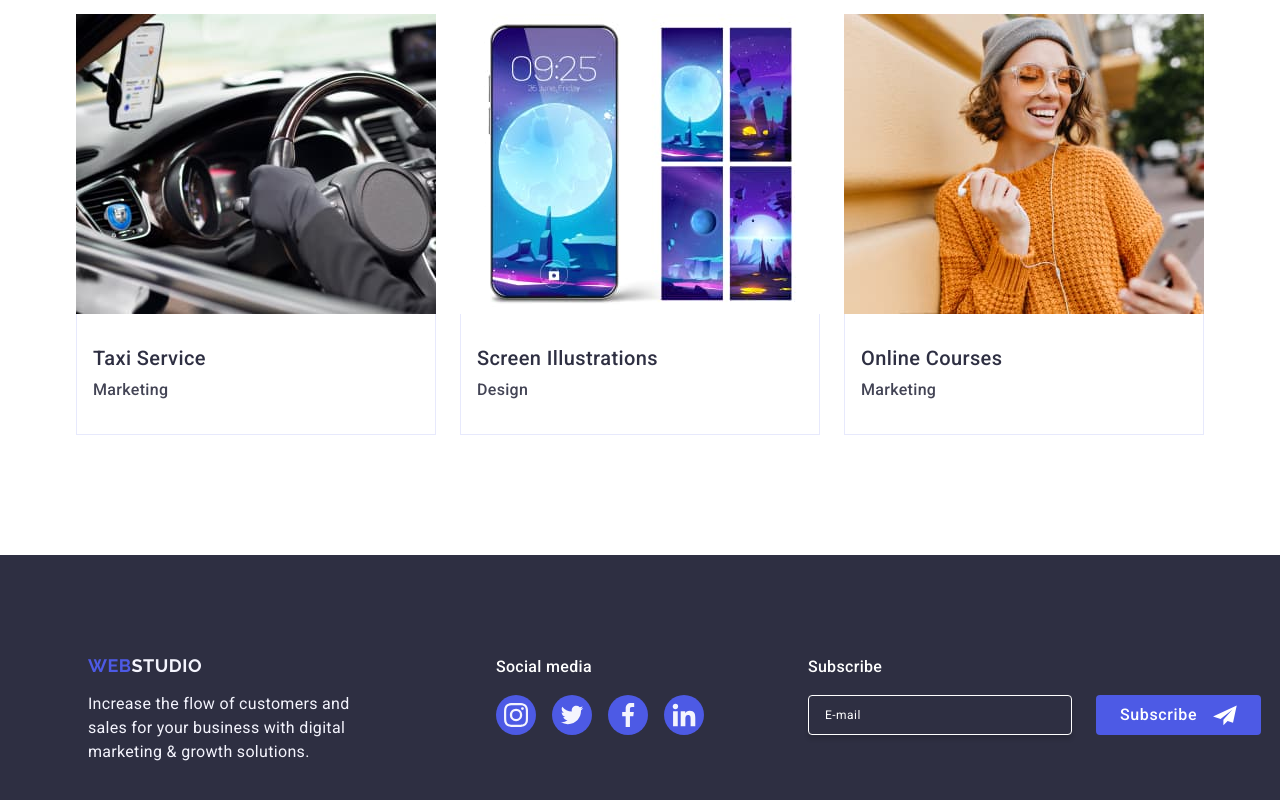
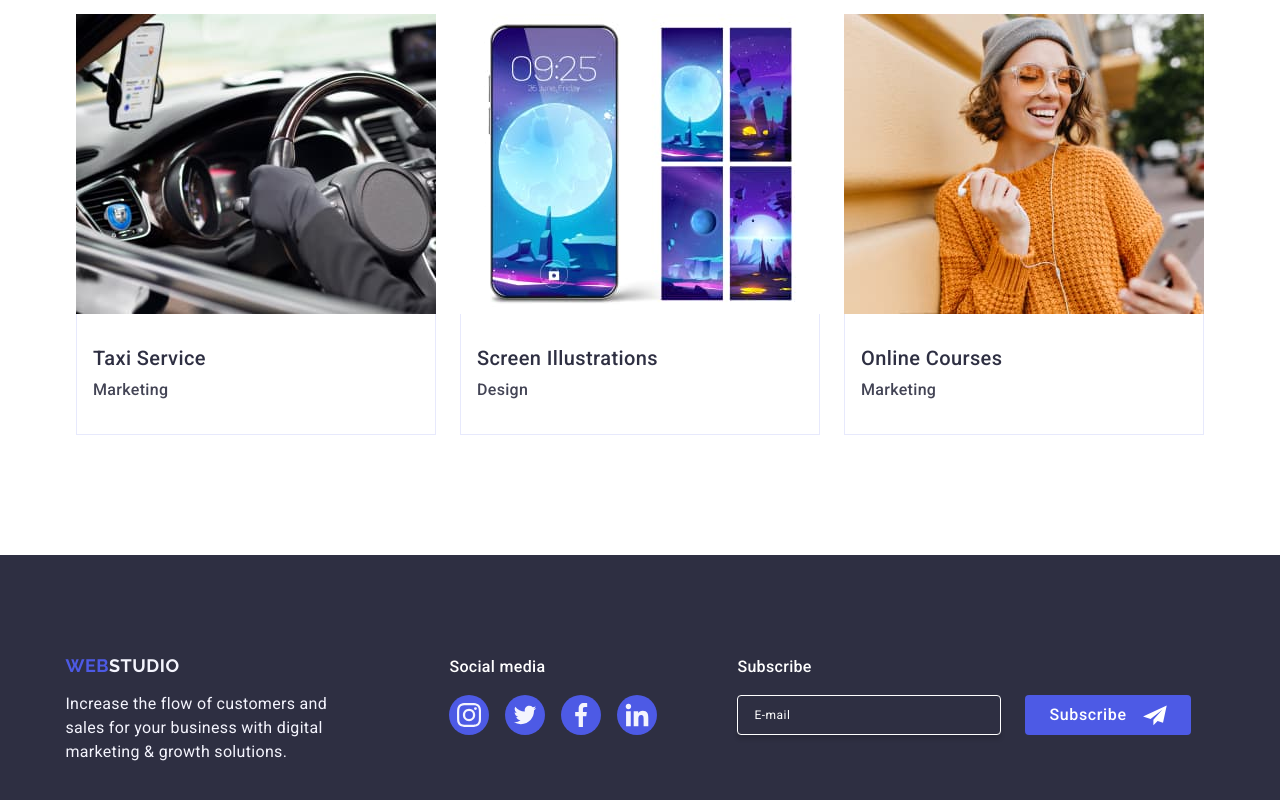
Before and after one commit to vania82/goit-markup-hw-06, a plain HTML site: page index.html in a window 1280 px wide. Shown: the part 2652-3452 px from the top of the page. Drawn offline with nearby package versions, Linux system fonts and the light colour scheme.

Commit message:
correcrtion footer

```diff
--- a/css/styles.css
+++ b/css/styles.css
@@ -876,21 +876,23 @@ p {
 
 }
 @media screen and (min-width: 768px) {
-   .container-footer {
+  .container-footer {
+     width: 584px;
+        display: flex;
         flex-direction: row;
         flex-wrap: wrap;
-       gap:72px 24px;
-       padding-left: 108px;
-
+        gap: 72px 24px;
 
     }
 }
+
 @media screen and (min-width: 1158px) {
-    .container-footer {
-       flex-direction: row;
-        flex-wrap: nowrap;
-       justify-content: center;
-    }
+  .container-footer {
+    justify-content: center;
+      flex-direction: row;
+      flex-wrap: nowrap;
+      gap: unset;
+   }
 }
 .nav-footer {
 
@@ -946,6 +948,12 @@ p {
     letter-spacing: 0.02em;
     width: 264px;
 }
+ @media screen and (min-width: 1158px)   {
+
+ .social-media {
+    margin-right: 80px;
+}
+}
 
 .footer-social {
     display: flex;
@@ -963,6 +971,7 @@ p {
 @media screen and (min-width: 768px) {
     .footer-social {
       display: inline-block;
+
     }
 }
 
@@ -1019,7 +1028,7 @@ p {
     .form-email {
         display: inline-block;
         flex-direction: row;
-        margin-left: 80px;
+
 
     }
 }
```
